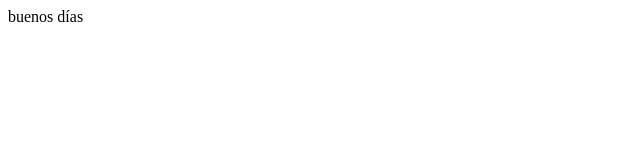
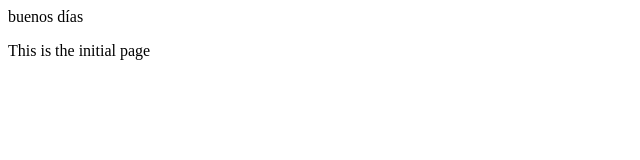
Before and after one commit to Palmiro2000/palmiro2000.github.io, a plain HTML site: page index.html in a window 1280 px wide. Shown: the whole page, without its empty margins (0-640 px from the left). Drawn offline with Linux system fonts and the light colour scheme.

Commit message:
Update index.html

```diff
--- a/index.html
+++ b/index.html
@@ -1,5 +1,6 @@
 <html>
   <body>
 buenos días
+    <p>This is the initial page</p>
   </body>
 </html>
```
